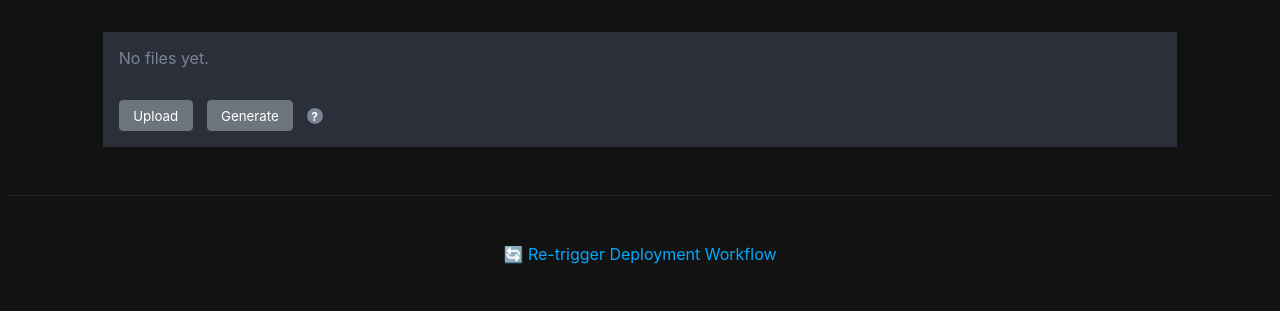
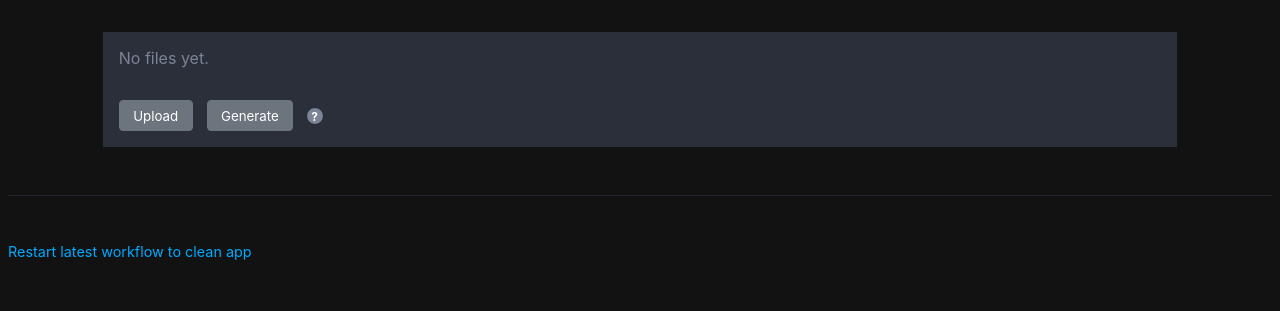
Before and after one commit to NasLabBgu/jury-deliberation-web, a Flask app: page / in a window 1280 px wide. Shown: the top 311 px of the page. Run offline with Flask 3, Linux system fonts and the light colour scheme; some libraries are stand-ins or nearby versions.

Commit message:
smaller footer

```diff
--- a/flask-app/templates/index.html
+++ b/flask-app/templates/index.html
@@ -1249,13 +1249,13 @@
     </script>
 
     <!-- Footer -->
-    <footer style="text-align: center; padding: 2rem 0; margin-top: 3rem; border-top: 1px solid #202632; color: #7b8495;">
+    <footer style="text-align: left; padding: 2rem 0; margin-top: 3rem; border-top: 1px solid #202632; color: #7b8495; font-size: 0.9em;">
         <p>
             <a href="https://github.com/NasLabBgu/jury-deliberation-web/actions/workflows/deploy-to-gce.yml"
                target="_blank"
                rel="noopener noreferrer"
                style="color: #01aaff; text-decoration: none;">
-                🔄 Re-trigger Deployment Workflow
+                Restart latest workflow to clean app
             </a>
         </p>
     </footer>
```
